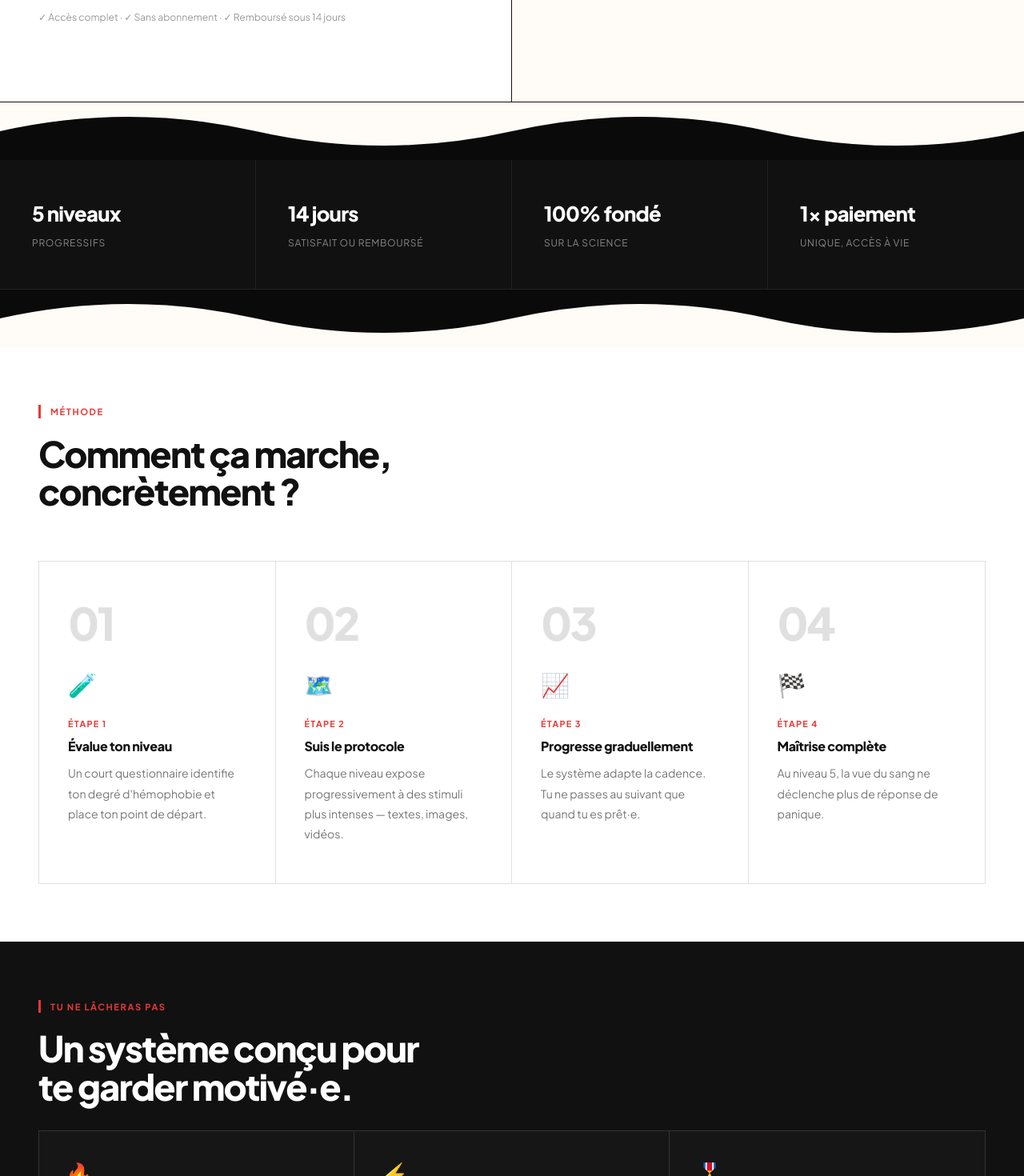
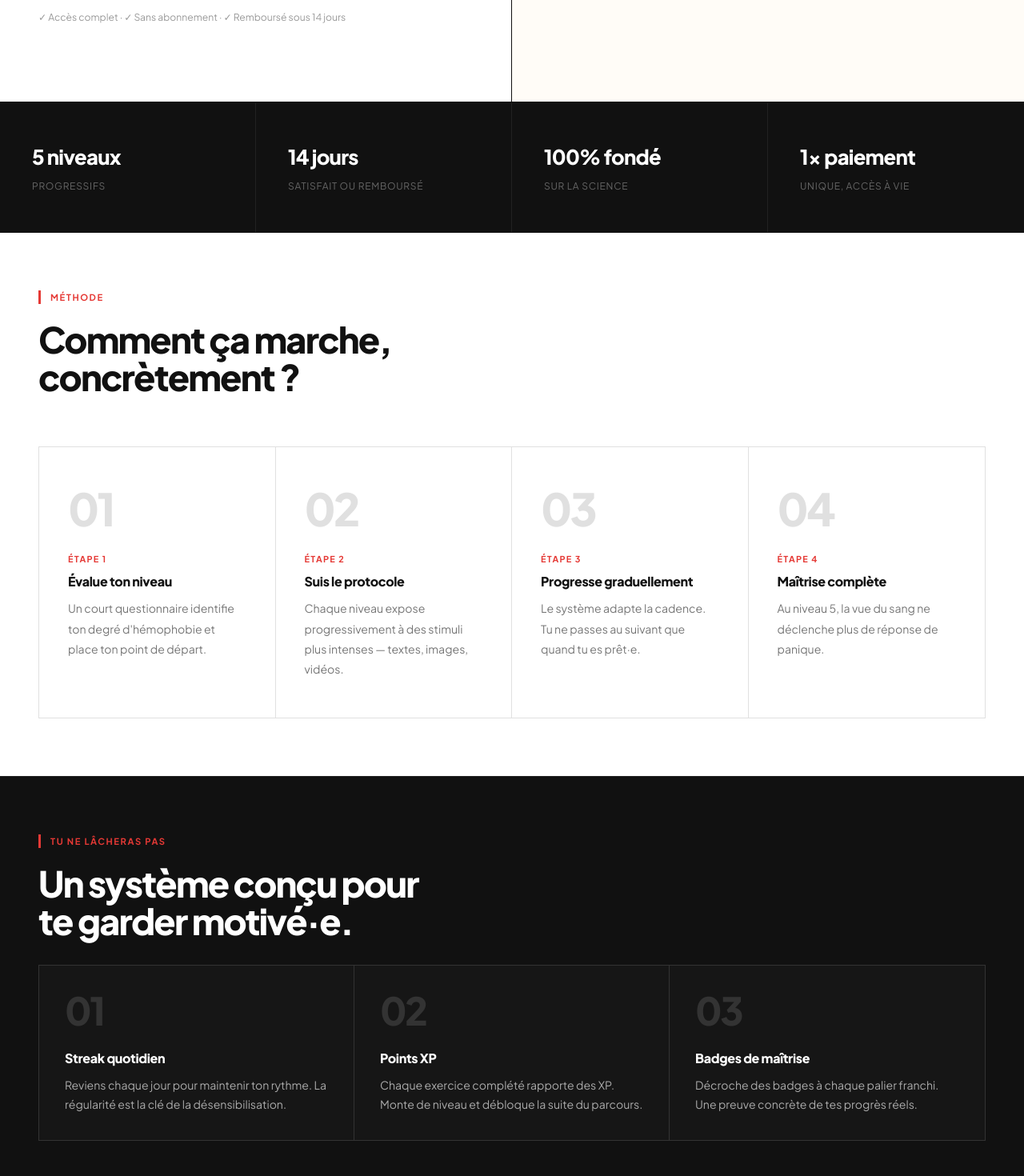
Before and after one commit to Paulrequin/byebyeblood.fr, a React (Vite) app: page / in a window 1280 px wide. Shown: the part 820-2290 px from the top of the page at 80% size. Built offline with nearby package versions, Linux system fonts and the light colour scheme; no server answers.

Commit message:
design: remove wave dividers, replace emojis with numbers in landing
Co-Authored-By: Claude Sonnet 4.6 <noreply@anthropic.com>

```diff
--- a/src/pages/Landing.module.css
+++ b/src/pages/Landing.module.css
@@ -308,7 +308,7 @@
 }
 
 /* ── STATS — dark ── */
-.stats { background: #111; border-bottom: 1px solid #222; }
+.stats { background: #111; border-top: 1px solid #111; border-bottom: 1px solid #111; }
 .statsGrid {
   display: grid;
   grid-template-columns: repeat(4, 1fr);
@@ -321,7 +321,7 @@
 }
 .statItem:last-child { border-right: none; }
 .statValue { font-size: 1.6rem; font-weight: 800; color: #fff; margin-bottom: 8px; letter-spacing: -0.03em; }
-.statLabel { font-size: 0.75rem; color: #888; font-weight: 400; text-transform: uppercase; letter-spacing: 0.06em; }
+.statLabel { font-size: 0.75rem; color: #666; font-weight: 400; text-transform: uppercase; letter-spacing: 0.06em; }
 
 /* ── HOW IT WORKS ── */
 .how { padding: 72px 48px; }
@@ -371,7 +371,6 @@
   line-height: 1;
   margin-bottom: 28px;
 }
-.howCardIcon  { font-size: 1.8rem; margin-bottom: 20px; display: block; }
 .howCardStep  { font-size: 0.68rem; font-weight: 700; letter-spacing: 0.12em; text-transform: uppercase; color: #E53935; margin-bottom: 10px; }
 .howCardTitle { font-size: 1rem; font-weight: 800; letter-spacing: -0.02em; margin-bottom: 12px; color: #111; line-height: 1.2; }
 .howCardDesc  { font-size: 0.88rem; line-height: 1.8; color: #777; font-weight: 400; }
@@ -391,7 +390,15 @@
 }
 .gamifCard:last-child { border-right: none; }
 .gamifCard:hover { background: #1e1e1e; }
-.gamifEmoji     { font-size: 1.8rem; margin-bottom: 16px; display: block; }
+.gamifNum {
+  display: block;
+  font-size: 3rem;
+  font-weight: 800;
+  color: #333;
+  letter-spacing: -0.05em;
+  line-height: 1;
+  margin-bottom: 24px;
+}
 .gamifCardTitle { font-size: 1rem; font-weight: 800; color: #fff; margin-bottom: 10px; letter-spacing: -0.02em; }
 .gamifCardDesc  { font-size: 0.88rem; line-height: 1.7; color: #aaa; font-weight: 400; }
 
--- a/src/pages/Landing.tsx
+++ b/src/pages/Landing.tsx
@@ -13,16 +13,16 @@ const LEVELS = [
 ]
 
 const HOW_STEPS = [
-  { num: '01', icon: '🧪', step: 'Étape 1', title: 'Évalue ton niveau',      desc: "Un court questionnaire identifie ton degré d'hémophobie et place ton point de départ." },
-  { num: '02', icon: '🗺️', step: 'Étape 2', title: 'Suis le protocole',      desc: "Chaque niveau expose progressivement à des stimuli plus intenses — textes, images, vidéos." },
-  { num: '03', icon: '📈', step: 'Étape 3', title: 'Progresse graduellement', desc: "Le système adapte la cadence. Tu ne passes au suivant que quand tu es prêt·e." },
-  { num: '04', icon: '🏁', step: 'Étape 4', title: 'Maîtrise complète',       desc: "Au niveau 5, la vue du sang ne déclenche plus de réponse de panique." },
+  { num: '01', step: 'Étape 1', title: 'Évalue ton niveau',      desc: "Un court questionnaire identifie ton degré d'hémophobie et place ton point de départ." },
+  { num: '02', step: 'Étape 2', title: 'Suis le protocole',      desc: "Chaque niveau expose progressivement à des stimuli plus intenses — textes, images, vidéos." },
+  { num: '03', step: 'Étape 3', title: 'Progresse graduellement', desc: "Le système adapte la cadence. Tu ne passes au suivant que quand tu es prêt·e." },
+  { num: '04', step: 'Étape 4', title: 'Maîtrise complète',       desc: "Au niveau 5, la vue du sang ne déclenche plus de réponse de panique." },
 ]
 
 const GAMIF_CARDS = [
-  { emoji: '🔥', title: 'Streak quotidien',   desc: 'Reviens chaque jour pour maintenir ta flamme. La régularité est la clé de la désensibilisation.' },
-  { emoji: '⚡', title: 'Points XP',          desc: 'Chaque exercice complété rapporte des XP. Monte de niveau et débloque la suite du parcours.' },
-  { emoji: '🎖️', title: 'Badges de maîtrise', desc: 'Décroche des badges à chaque palier franchi. Une preuve concrète de tes progrès réels.' },
+  { num: '01', title: 'Streak quotidien',   desc: 'Reviens chaque jour pour maintenir ton rythme. La régularité est la clé de la désensibilisation.' },
+  { num: '02', title: 'Points XP',          desc: 'Chaque exercice complété rapporte des XP. Monte de niveau et débloque la suite du parcours.' },
+  { num: '03', title: 'Badges de maîtrise', desc: 'Décroche des badges à chaque palier franchi. Une preuve concrète de tes progrès réels.' },
 ]
 
 const STATS = [
@@ -58,17 +58,6 @@ function ProductMockup() {
           <span className={s.mockupDot} />Exercice de respiration avancé
         </li>
       </ul>
-    </div>
-  )
-}
-
-/* ── Wave Divider ── */
-function WaveDivider({ topColor, bottomColor }: { topColor: string; bottomColor: string }) {
-  return (
-    <div style={{ background: topColor, lineHeight: 0, display: 'block' }}>
-      <svg viewBox="0 0 1440 72" preserveAspectRatio="none" fill="none" xmlns="http://www.w3.org/2000/svg" style={{ display: 'block', width: '100%', height: '72px' }}>
-        <path d="M0 36 Q180 0 360 36 Q540 72 720 36 Q900 0 1080 36 Q1260 72 1440 36 L1440 72 L0 72Z" fill={bottomColor}/>
-      </svg>
     </div>
   )
 }
@@ -185,8 +174,6 @@ export default function Landing() {
         </div>
       </section>
 
-      <WaveDivider topColor="#FFFCF7" bottomColor="#0A0A0A" />
-
       {/* ── STATS ── */}
       <section className={s.stats}>
         <div className={s.statsGrid}>
@@ -199,8 +186,6 @@ export default function Landing() {
         </div>
       </section>
 
-      <WaveDivider topColor="#0A0A0A" bottomColor="#FFFCF7" />
-
       {/* ── HOW IT WORKS ── */}
       <section id="how" className={s.how}>
         <p className={s.sectionEyebrow}>Méthode</p>
@@ -209,7 +194,6 @@ export default function Landing() {
           {HOW_STEPS.map((step) => (
             <div key={step.step} className={s.howCard}>
               <div className={s.howCardNum}>{step.num}</div>
-              <div className={s.howCardIcon}>{step.icon}</div>
               <p className={s.howCardStep}>{step.step}</p>
               <h3 className={s.howCardTitle}>{step.title}</h3>
               <p className={s.howCardDesc}>{step.desc}</p>
@@ -228,7 +212,7 @@ export default function Landing() {
           <div className={s.gamifCards}>
             {GAMIF_CARDS.map((card) => (
               <div key={card.title} className={s.gamifCard}>
-                <div className={s.gamifEmoji}>{card.emoji}</div>
+                <div className={s.gamifNum}>{card.num}</div>
                 <h3 className={s.gamifCardTitle}>{card.title}</h3>
                 <p className={s.gamifCardDesc}>{card.desc}</p>
               </div>
```
